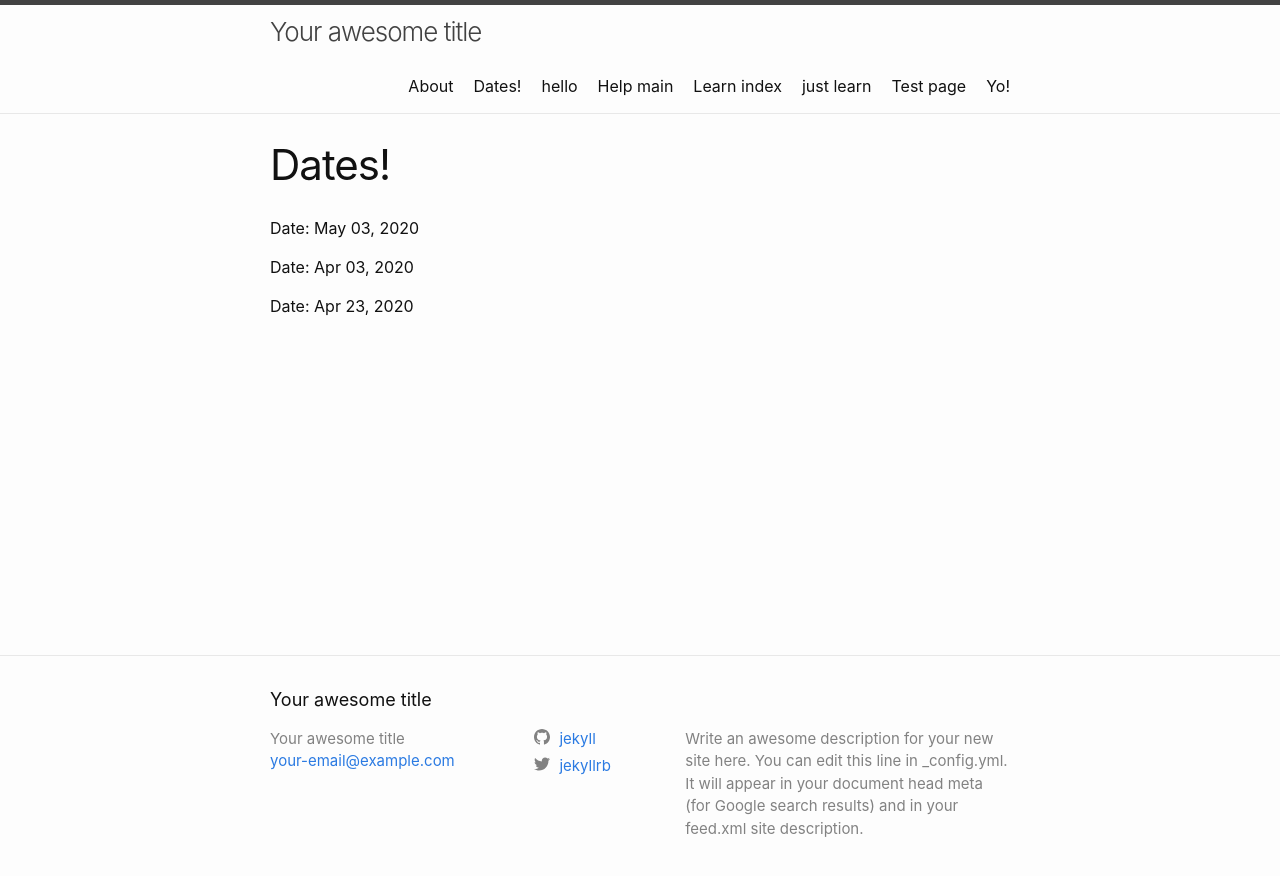
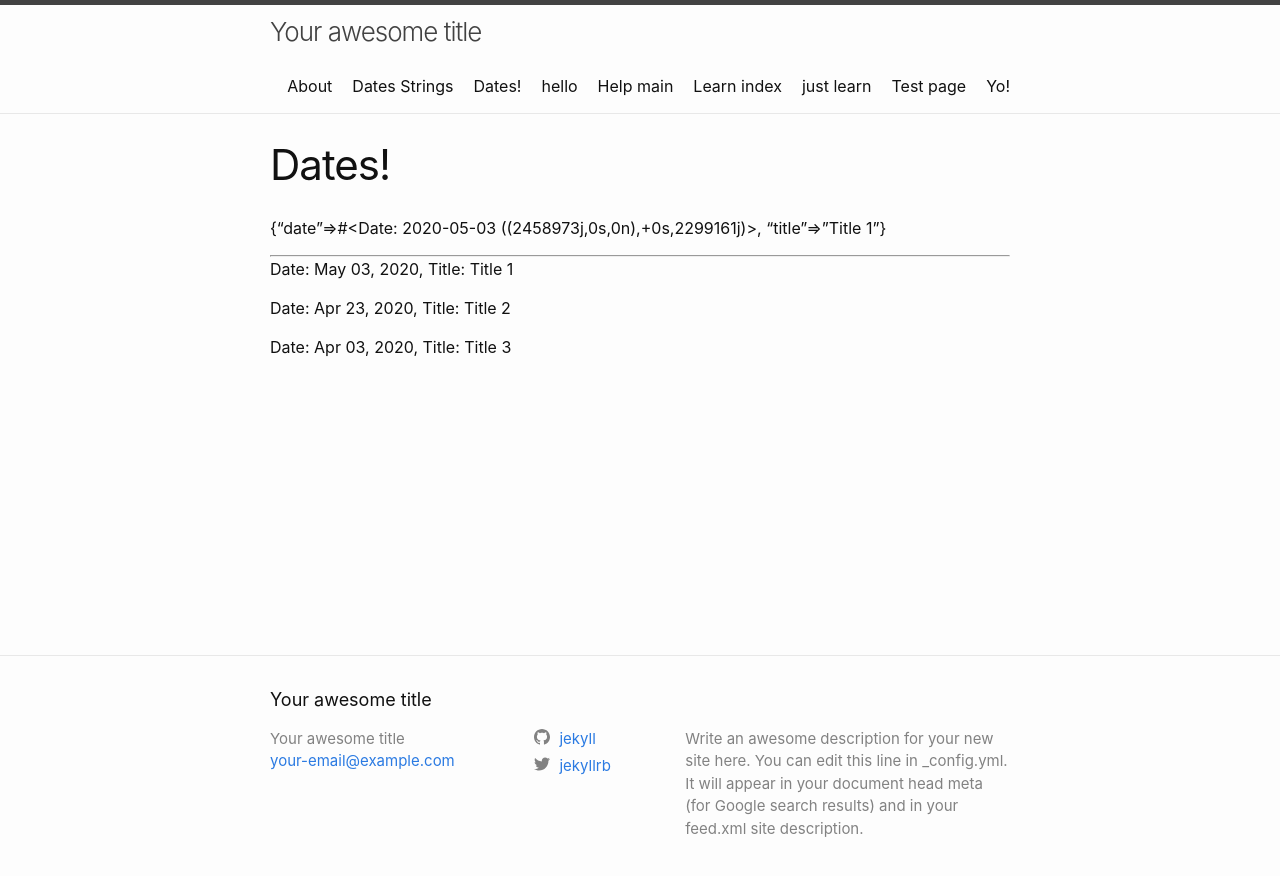
Before and after one commit to chalatz/jekyll-sandbox, a Jekyll site: the page built from dates.md, in a window 1280 px wide. Shown: the top 876 px of the page. Built offline with Jekyll 4.4.1, drawn with Linux system fonts in a browser that asks for light colours.

Commit message:
Date strings!

```diff
--- a/dates.md
+++ b/dates.md
@@ -3,12 +3,27 @@ layout: page
 title: 'Dates!'
 items:
 - date: 2020-05-03
-- date: "2020-04-03"
-- date: "2020-04-23"
+  title: Title 1
+- date: 2020-04-23
+  title: Title 2
+- date: 2020-04-03
+  title: Title 3
 ---
 
-{%- for item in page.items -%}
+{%- assign the_items = page.items | sort: 'date' -%}
+
+{%- assign arr = page.items -%}
+
+{%- for arr_item in arr -%}
+  {%- assign arr_item.timestamp = 5000 -%}
+{%- endfor -%}
+
+{{ arr[0] }}
+
+<hr>
+
+{%- for item in the_items reversed -%}
     <p>
-        Date: {{ item.date | date: '%b %d, %Y' }}
+        Date: {{ item.date | date: '%b %d, %Y' }}, Title: {{ item.title }}
     </p>
 {%- endfor -%}
```
Also changed, not shown: date-strings.md (added, +55 -0 lines).
